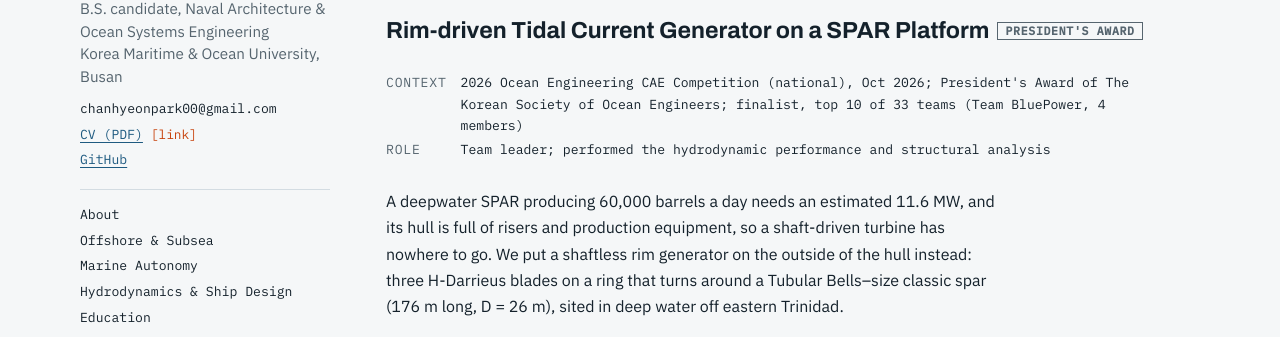
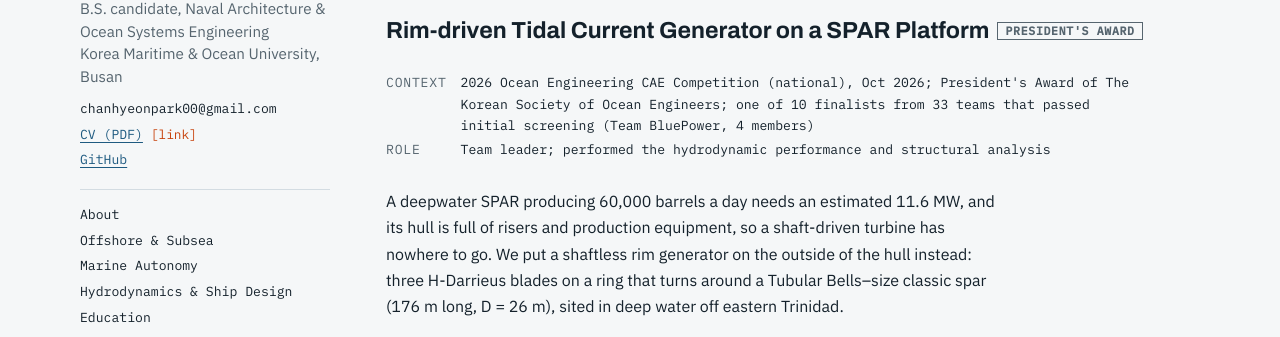
Before and after one commit to chanhyunpark-eng/chanhyunpark-eng.github.io, a plain HTML site: page index.html in a window 1280 px wide. Shown: the part 430-767 px from the top of the page. Drawn offline with Linux system fonts and the light colour scheme.

Commit message:
Clarify CAE competition finalist selection
Co-Authored-By: Claude Opus 5.5 <noreply@anthropic.com>
Claude-Session: https://claude.ai/code/session_017AU9WmnkfdSVUt6mktYFfZ

```diff
--- a/index.html
+++ b/index.html
@@ -136,7 +136,7 @@ footer{color:var(--muted);font-size:.85rem;border-top:1px solid var(--rule);padd
   <article id="spar-tidal">
     <h3>Rim-driven Tidal Current Generator on a SPAR Platform<span class="status done">President's Award</span></h3>
     <dl class="titleblock mono">
-      <dt>Context</dt><dd>2026 Ocean Engineering CAE Competition (national), Oct 2026; President's Award of The Korean Society of Ocean Engineers; finalist, top 10 of 33 teams (Team BluePower, 4 members)</dd>
+      <dt>Context</dt><dd>2026 Ocean Engineering CAE Competition (national), Oct 2026; President's Award of The Korean Society of Ocean Engineers; one of 10 finalists from 33 teams that passed initial screening (Team BluePower, 4 members)</dd>
       <dt>Role</dt><dd>Team leader; performed the hydrodynamic performance and structural analysis</dd>
     </dl>
     <p>A deepwater SPAR producing 60,000 barrels a day needs an estimated 11.6 MW, and its hull is full of risers and production equipment, so a shaft-driven turbine has nowhere to go. We put a shaftless rim generator on the outside of the hull instead: three H-Darrieus blades on a ring that turns around a Tubular Bells–size classic spar (176 m long, D = 26 m), sited in deep water off eastern Trinidad.</p>
```
Also changed, not shown: 1 other file.
